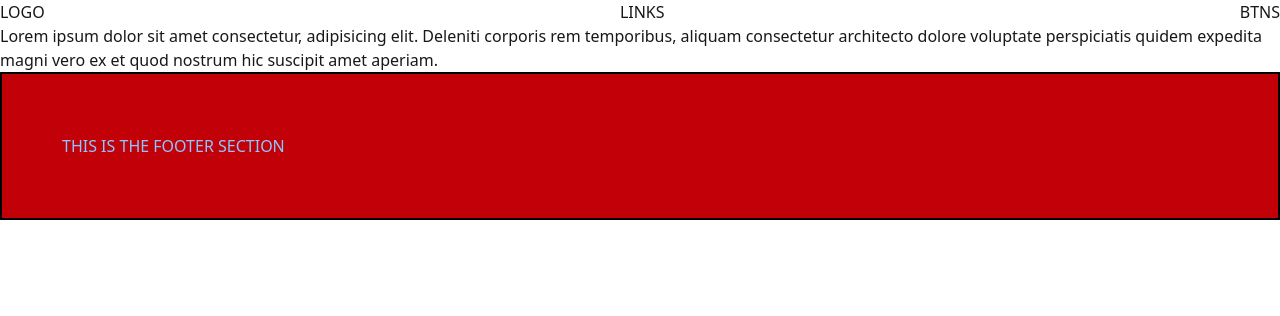
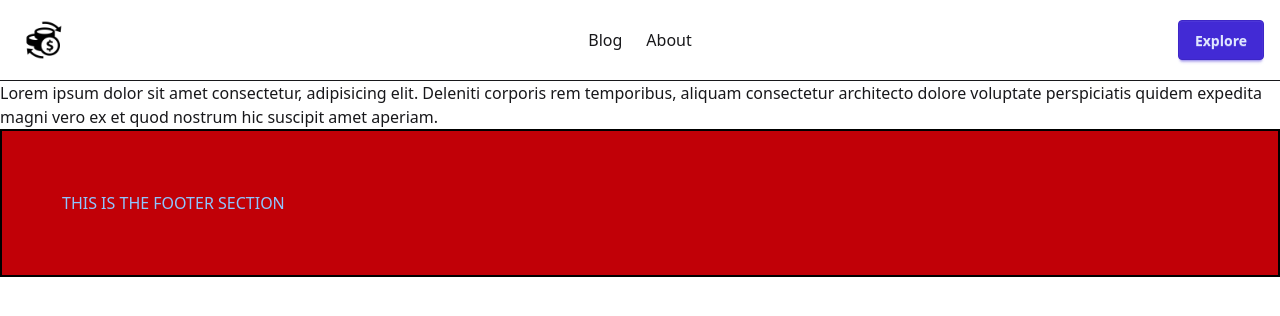
Before and after one commit to talukder123/convertx, a Next.js app: page /Blog in a window 1280 px wide. Shown: the top 316 px of the page. Built offline with nearby package versions, Linux system fonts and the light colour scheme.

Commit message:
navbar implemented without href

```diff
--- a/src/Components/Navbar.tsx
+++ b/src/Components/Navbar.tsx
@@ -1,14 +1,35 @@
 import React from 'react';
+import logo from '@/assets/logo.png'
+import Image from 'next/image';
+import Link from 'next/link';
 
 const Navbar = () => {
     return (
-        <div>
-            <div className='flex justify-between items-center'>
-                <div>LOGO</div>
-                <div>LINKS</div>
-                <div>BTNS</div>
-            </div>
-        </div>
+        <header className="border-b">
+  <nav className="container mx-auto grid grid-cols-3 items-center px-4 py-3">
+    {/* Left: logo */}
+    <Link href="#" className="justify-self-start">
+      <Image
+        src={logo}
+        alt="Company logo"
+        height={60}
+        className="h-14 w-auto"
+        priority
+      />
+    </Link>
+
+    {/* Middle: links */}
+    <ul className="flex items-center justify-center gap-6">
+      <li><Link href="#">Blog</Link></li>
+      <li><Link href="#">About</Link></li>
+    </ul>
+
+    {/* Right: button */}
+    <div className="justify-self-end">
+      <button className="btn btn-primary">Explore</button>
+    </div>
+  </nav>
+</header>
     );
 };
 
```
Also changed, not shown: src/assets/logo.png (added).
